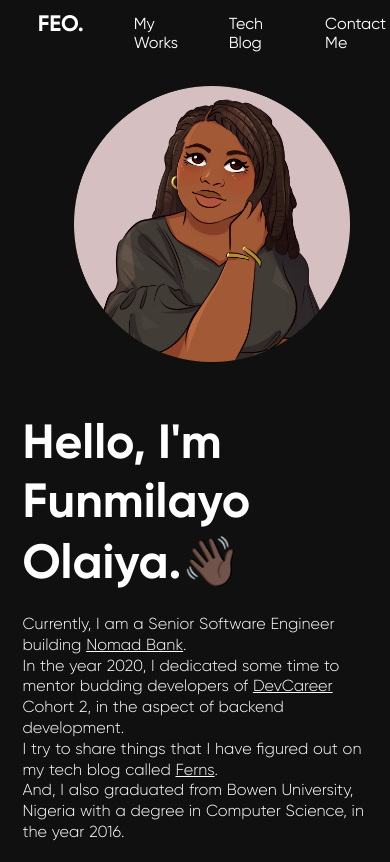
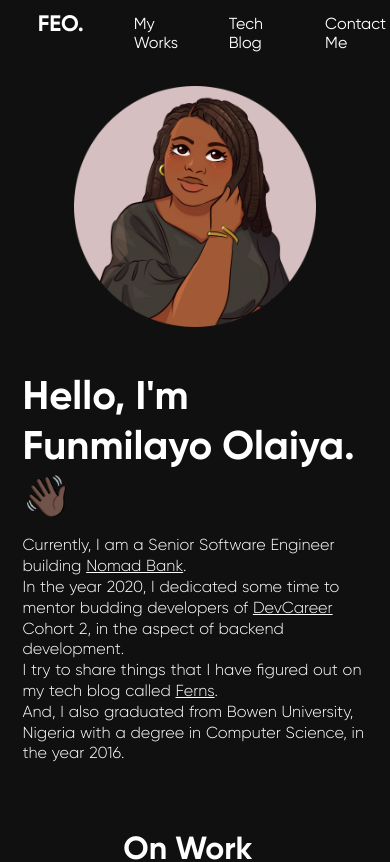
Before and after one commit to feobaby/funmiolaiya.com, a React (Create React App) app: page / in a window 390 px wide. Shown: the top 862 px of the page. Built offline with nearby package versions, Linux system fonts and the light colour scheme.

Commit message:
fix some responsiveness

```diff
--- a/src/components/homepage/homepage.css
+++ b/src/components/homepage/homepage.css
@@ -174,11 +174,11 @@
     flex-flow: column-reverse;
   }
   .profile-img {
-    width: 80%;
+    width: 70%;
     overflow: hidden;
   }
   .full-name {
-    font-size: 3rem;
+    font-size: 2.5rem;
     width: 100%;
   }
   .bio-text {
```
